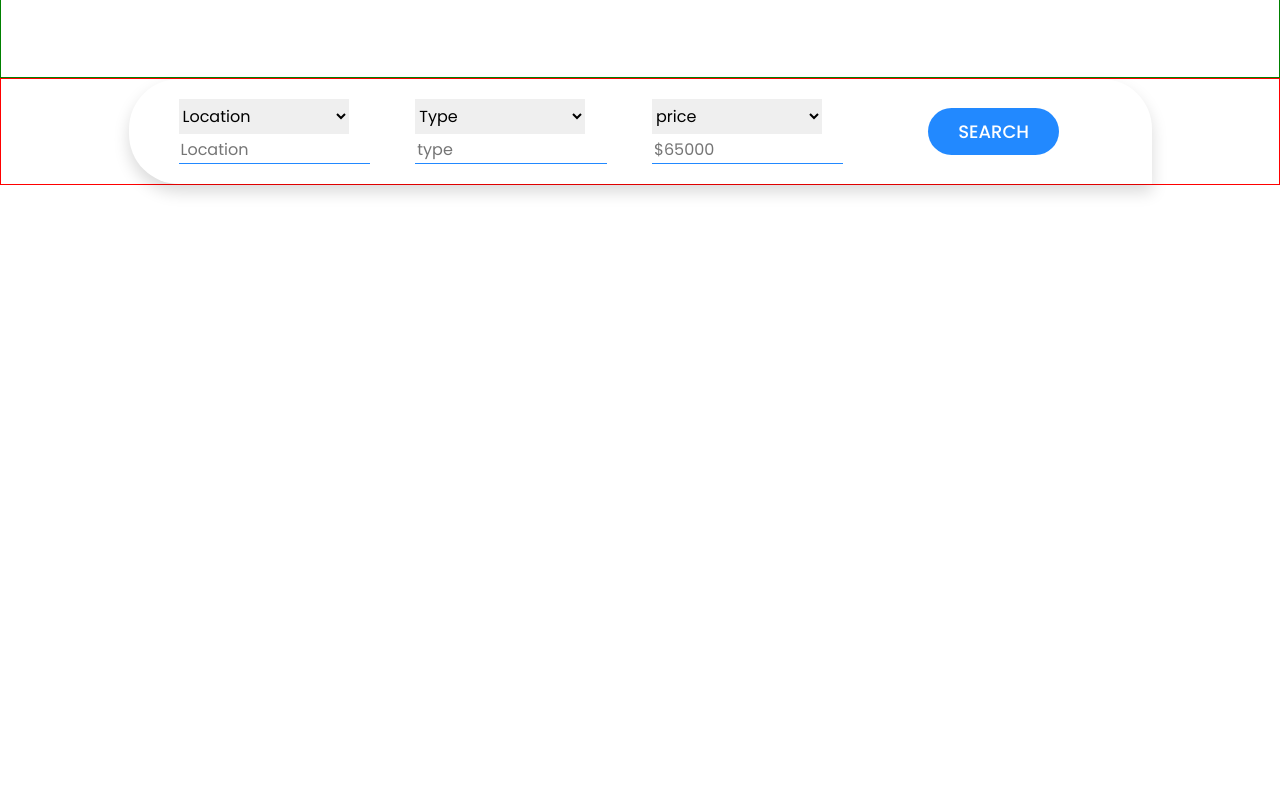
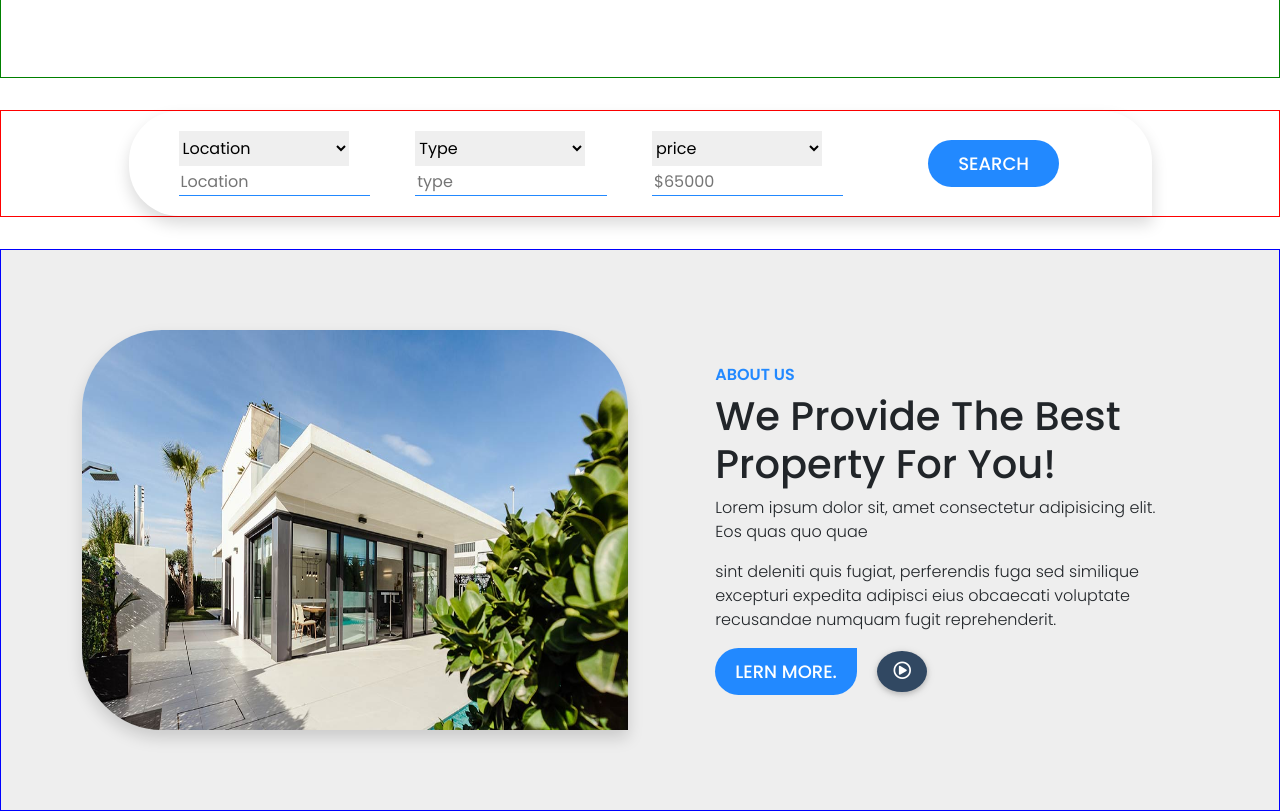
Before and after one commit to abhinavkallungal/builers, a plain HTML site: page index.html in a window 1280 px wide. Shown: the part 547-1358 px from the top of the page. Before the commit the page ends 804 px from the top, so only its background shows below. Drawn offline with nearby package versions, Linux system fonts and the light colour scheme.

Commit message:
about section completed

```diff
--- a/css/style.scss
+++ b/css/style.scss
@@ -41,6 +41,25 @@
     }
 
 }
+
+.round-btn{
+    margin: 0;
+    font-family: var(--font-poppins);
+    outline: none;
+    border: none;
+    background-color: var(--secondary-color);
+    color: #fff;
+    border-radius: 100%;
+    padding: 10px 16px  ;
+    i{
+     font-size: 18px;
+     font-weight: 500;
+    }
+    &:hover{
+        background-color: var(--acent-color);
+    }
+
+ }
 
 .header{
     .navbar{
@@ -129,6 +148,7 @@
 
 .search-section{
     border: 1px solid red;
+    margin: 2rem 0;
     .search-area{
 
         padding: 20px 50px;
@@ -160,18 +180,50 @@
     }
 }
 
+.about-section{
+    border: 1px solid blue;
+    font-family: var(--font-poppins);
+    background-color: #eee;
+    padding: 5rem 0px;
+    .about-image{
+
+        img{
+           width: 100%;
+           height: 400px;
+            overflow: hidden;
+
+            border-radius: 80px 80px 0px 80px;
+
+        }
+    }
+    .text-content{
+        margin: auto ;
+        h6{
+            color: var(--primary-color);
+            font-weight: 600;
+        }
+    }
+
+}
+
+
+
 
 @media only screen and (max-width:767px){
     .hero-banner .image-content  {
         margin-top: 50px;
-      }
-      .search-section .search-area select {
+    }
+    .search-section .search-area select {
         width: 100%;
-      }
-      .search-section .search-area input {
+    }
+    .search-section .search-area input {
         width: 100%;
         margin-bottom: 10px;
-      }
+    }
+    .about-section .text-content  {
+        margin-top: 50px;
+    }
+
 
 
 }
--- a/index.html
+++ b/index.html
@@ -113,7 +113,27 @@
 
       </div>
     </section>
-    <br><br><br>
+
+    <section class="about-section">
+      <div class="container">
+        <div class="row">
+          <div class="col-md-6 me-auto about-image">
+            <div class="image ">
+              <img src="./img/home.jpg" class="shadow" alt="">
+            </div>
+          </div>
+          <div class="col-md-5 ms-auto   text-content">
+            <h6>ABOUT US</h6>
+            <h1 class="h1 h1-responsive">We Provide The Best Property For You!</h1>
+            <p>Lorem ipsum dolor sit, amet consectetur adipisicing elit. Eos quas quo quae </p>
+             <p>sint deleniti quis fugiat, perferendis fuga sed similique excepturi expedita adipisci eius obcaecati voluptate recusandae numquam fugit reprehenderit.</p>
+            <button class="btn btn-theme">Lern More.</button>
+            <button class="btn round-btn ms-3"><i class="fas fa-play-circle"></i></button>
+          </div>
+
+        </div>
+      </div>
+    </section>
 
 
 
```
Also changed, not shown: css/style.css, 1 other file.
